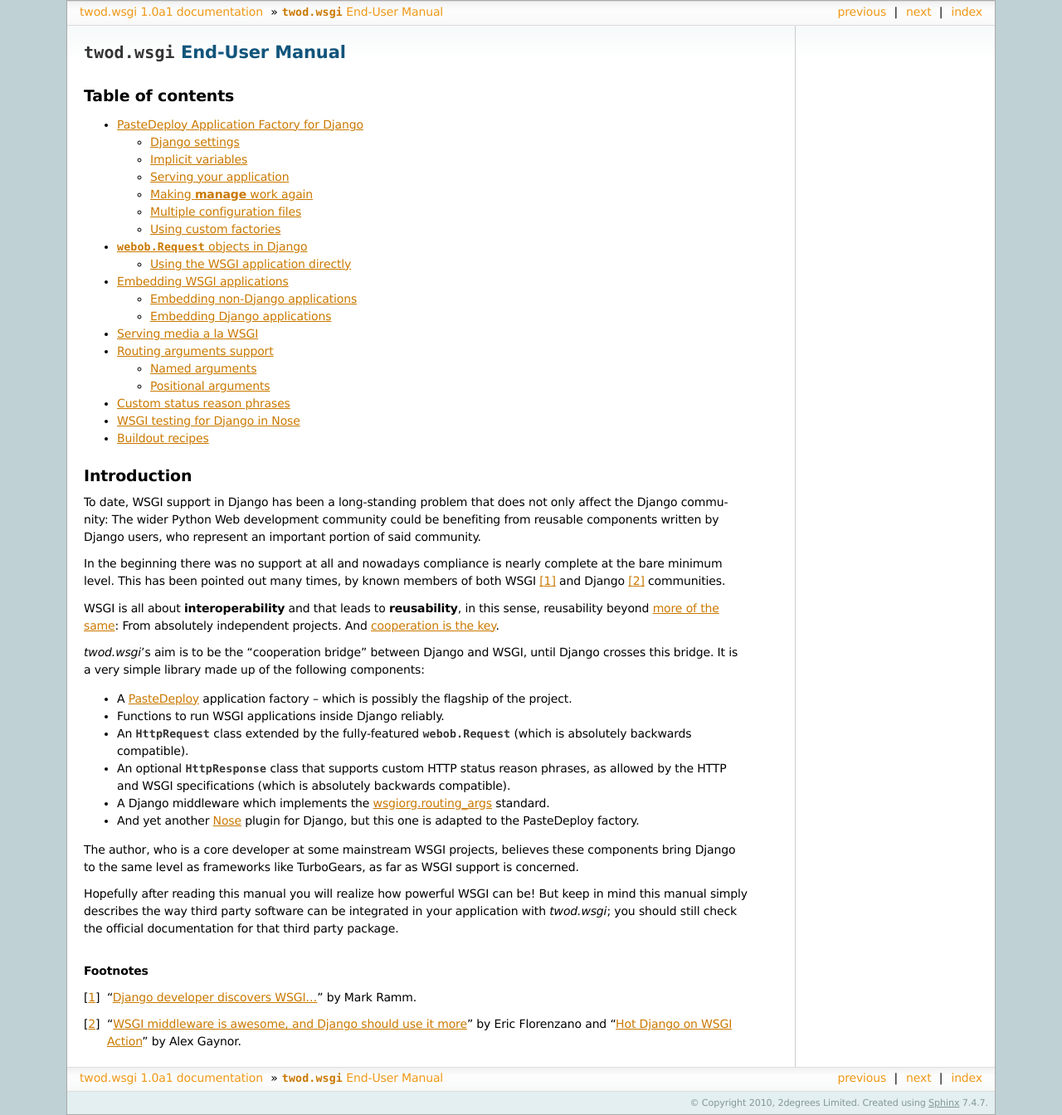
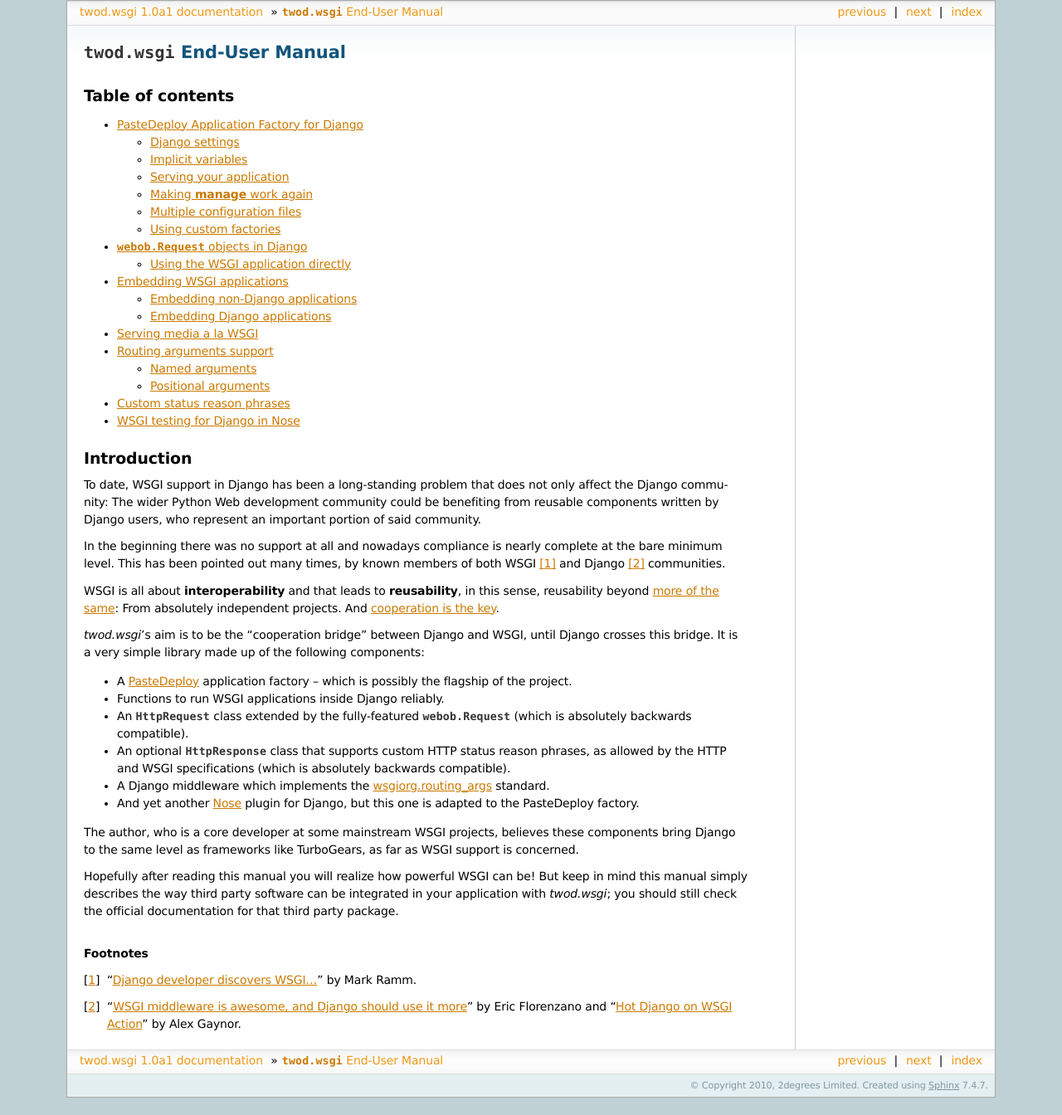
Before and after one commit to 2degrees/django-wsgi, a Sphinx documentation site: the page built from docs/source/manual/index.rst, in a window 1280 px wide. Shown: the whole page at 83% size. Built offline with Sphinx 7.4.7, drawn with Linux system fonts in a browser that asks for light colours; a script that is not in the unit is left out; after the commit the page ends 1323 px from its top, so only the background shows below that.

Commit message:
Removed the page on buildout recipes -- they'll be listed in the relevant topic instead

```diff
--- a/docs/source/manual/buildout.rst
+++ /dev/null
@@ -1,5 +0,0 @@
-================
-Buildout recipes
-================
-
-``twod.wsgi[buildout]``
--- a/docs/source/manual/index.rst
+++ b/docs/source/manual/index.rst
@@ -15,7 +15,6 @@
    routing-args
    responses
    testing
-   buildout
 
 
 Introduction
```
